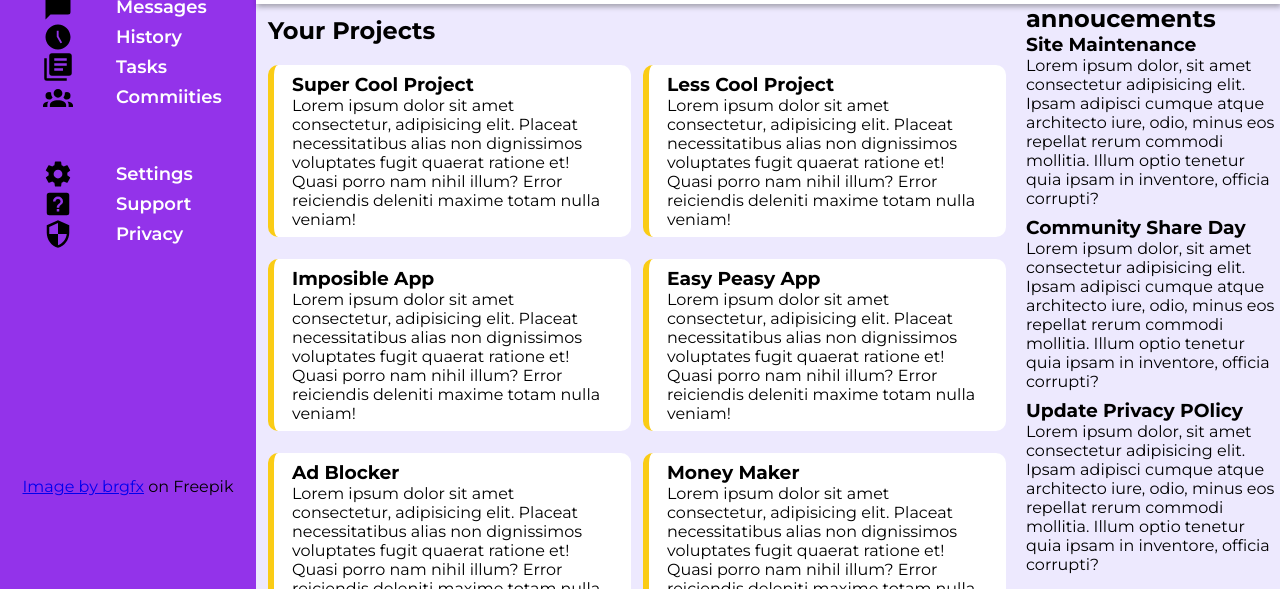
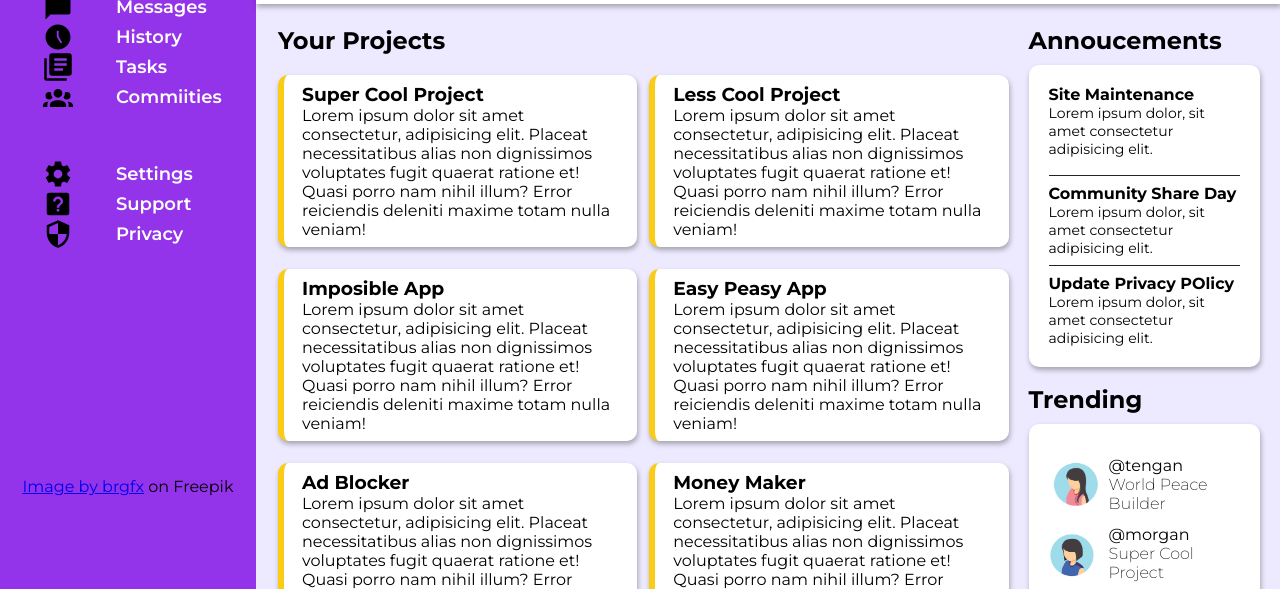
Before and after one commit to lpolverino/adminDashboard, a plain HTML site: page index.html in a window 1280 px wide. Shown: the part 180-769 px from the top of the page. Drawn offline with Linux system fonts and the light colour scheme.

Commit message:
added the style of anaucements and trending

```diff
--- a/index.html
+++ b/index.html
@@ -149,28 +149,29 @@
         </div>
         <div class="annoucements">
             <div class="title">
-                <h2>annoucements</h2>
-                <div class="annoucements-conteiner">
+                <h2>Annoucements</h2>
+            </div>
+            <div class="annoucements-conteiner">
                     <div class="annoucement">
                         <h3>Site Maintenance</h3>
-                        <p>Lorem ipsum dolor, sit amet consectetur adipisicing elit. Ipsam adipisci cumque atque architecto iure, odio, minus eos repellat rerum commodi mollitia. Illum optio tenetur quia ipsam in inventore, officia corrupti?</p>
+                        <p>Lorem ipsum dolor, sit amet consectetur adipisicing elit.</p>
                     </div>
                     <div class="annoucement">
                         <h3>Community Share Day</h3>
-                        <p>Lorem ipsum dolor, sit amet consectetur adipisicing elit. Ipsam adipisci cumque atque architecto iure, odio, minus eos repellat rerum commodi mollitia. Illum optio tenetur quia ipsam in inventore, officia corrupti?</p>
+                        <p>Lorem ipsum dolor, sit amet consectetur adipisicing elit.</p>
                     </div>
                     <div class="annoucement">
                         <h3>Update Privacy POlicy</h3>
-                        <p>Lorem ipsum dolor, sit amet consectetur adipisicing elit. Ipsam adipisci cumque atque architecto iure, odio, minus eos repellat rerum commodi mollitia. Illum optio tenetur quia ipsam in inventore, officia corrupti?</p>
+                        <p>Lorem ipsum dolor, sit amet consectetur adipisicing elit.</p>
                     </div>
                 </div>
-            </div>
         </div>
         <div class="trending">
             <div class="title">
                 <h2>Trending</h2>
+            </div>
                 <div class="trending-conteiner">
-                    <div class="trending profile">
+                    <div class="trending-profile">
                         <div class="profile-icon dicon">
                             <img src="img/profile2.jpeg" alt="icon">
                         </div>
@@ -181,7 +182,7 @@
                             <p>World Peace Builder</p>
                         </div>
                     </div>
-                    <div class="trending profile">
+                    <div class="trending-profile">
                         <div class="profile-icon dicon">
                             <img src="img/profile3.jpeg" alt="icon"></div>
                         <div class="profile-info">
@@ -191,7 +192,7 @@
                             <p>Super Cool Project</p>
                         </div>
                     </div>
-                    <div class="trending profile">
+                    <div class="trending-profile">
                         <div class="profile-icon dicon">
                             <img src="img/profile1.jpeg" alt="icon"></div>
                         <div class="profile-info">
@@ -201,7 +202,7 @@
                             <p>SUper Cool Project</p>
                         </div>
                     </div>
-                    <div class="trending profile">
+                    <div class="trending-profile">
                         <div class="profile-icon dicon">
                             <img src="img/profile4.jpeg" alt="icon"></div>
                         <div class="profile-info">
@@ -212,7 +213,6 @@
                         </div>
                     </div>
                 </div>
-            </div>
         </div>
     </div>
 
--- a/style.css
+++ b/style.css
@@ -40,6 +40,7 @@ body{
     grid-row: 3fr 2fr;
     gap: 8px;
     background-color: var(--gray-violet);
+    padding-left: 10px;
 }
 
 
@@ -186,15 +187,31 @@ ul{
 }
 
 
-.trending.profile{
+.trending-profile{
     display: grid;
-    grid-template-columns: 28px 1fr;
+    grid-template-columns: 50px 1fr;
+    margin: 12px 0;
+    gap:10px;
+    align-items: center;
+}
+
+.annoucements{
+    margin-top: 12px;
 }
 
 .annoucements-conteiner{
     display: grid;
     grid-template-rows: repeat(3,1fr);
     gap: 8px;
+    margin-top: 10px;
+}
+.annoucements-conteiner,
+.trending-conteiner{
+    background-color: white;
+    padding: 20px 20px;
+    border-radius: 10px;
+    margin-right: 20px;
+    box-shadow:1px 3px 5px 0px rgba(32, 32, 32, 0.35);
 }
 
 .buttons{
@@ -237,8 +254,28 @@ input[type="search"]{
     border-radius: 10px;
     padding: 8px 18px;
     margin-top: 10px;
+    box-shadow:1px 3px 5px 0px rgba(32, 32, 32, 0.35);
 }
 
 .title{
-    margin-bottom: 10px;
+    margin: 10px 0px;
 }
+
+.annoucement h3{
+    font-size: 16px;
+}
+.annoucement{
+    font-size: 14px;
+}
+
+.annoucement + .annoucement{
+    padding-top: 8px;
+    border-top: 1px solid rgb(37, 35, 35);
+}
+.trending-profile p{
+    font-weight: 200;
+}
+
+.profile-user p{
+    font-weight: 400;
+}
```
